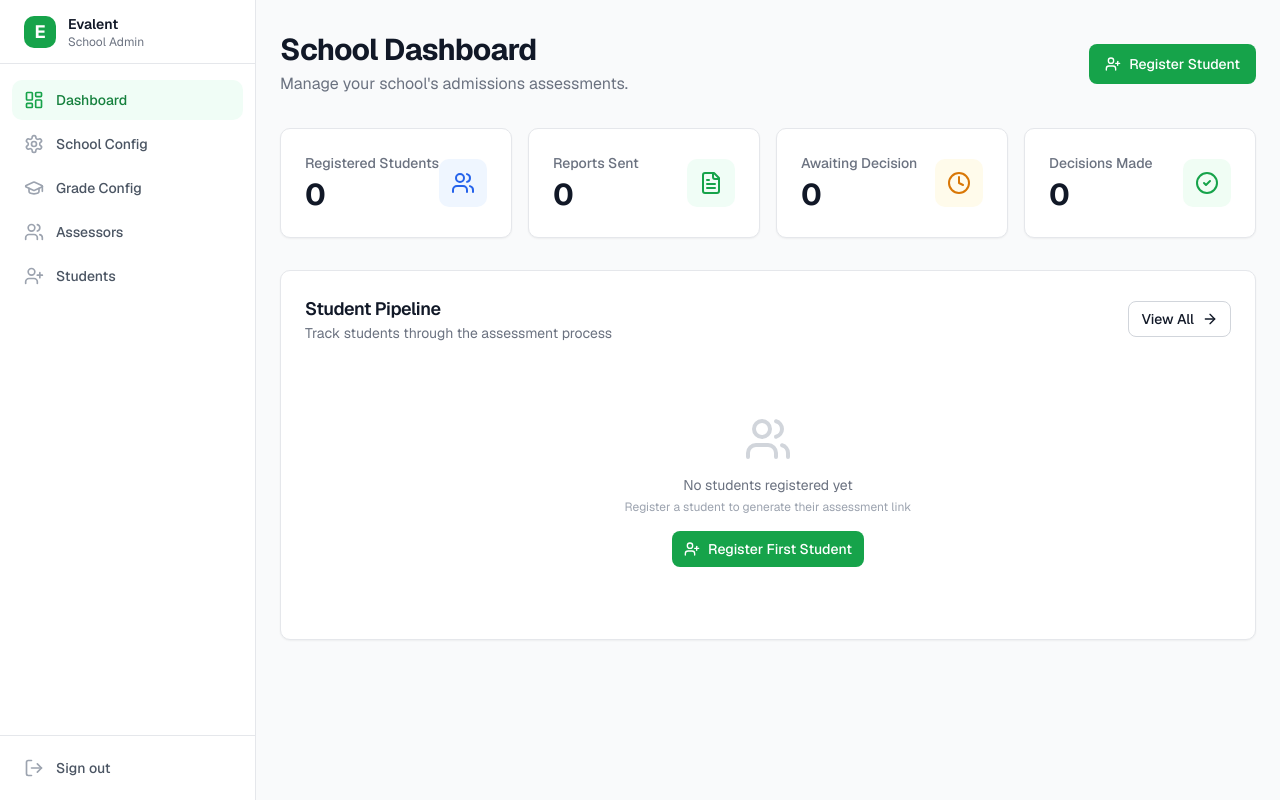
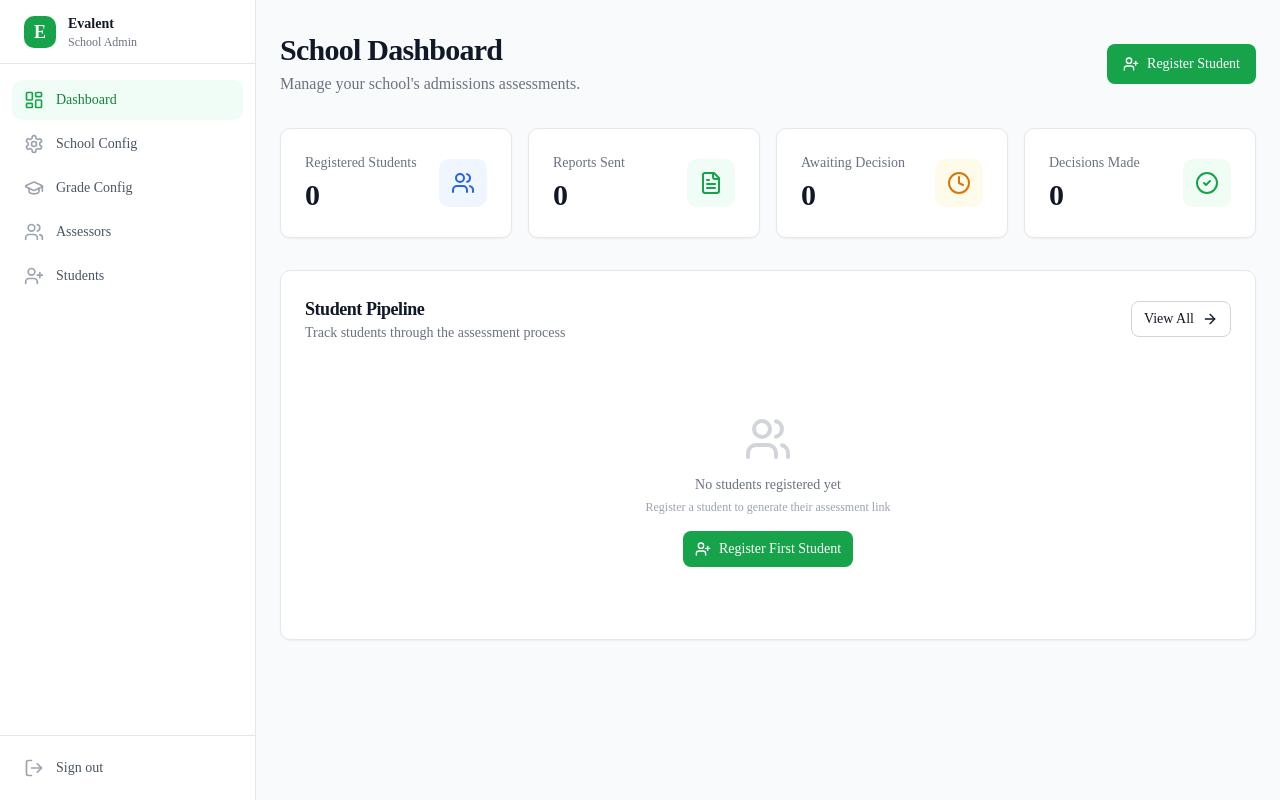
Before and after one commit to wigsbury-ui/evalent.io, a Next.js app: page /school in a window 1280 px wide. Built offline with nearby package versions, Linux system fonts and the light colour scheme; no server answers.

Commit message:
fix: correct broken JSX closing tags in layout.tsx

```diff
--- a/src/app/layout.tsx
+++ b/src/app/layout.tsx
@@ -1,7 +1,9 @@
 import type { Metadata } from "next";
-import { GeistSans } from "geist/font/sans";
-import { GeistMono } from "geist/font/mono";
+import { Inter, JetBrains_Mono } from "next/font/google";
 import "./globals.css";
+
+const inter = Inter({ subsets: ["latin"], variable: "--font-sans" });
+const jetbrainsMono = JetBrains_Mono({ subsets: ["latin"], variable: "--font-mono" });
 
 export const metadata: Metadata = {
   title: {
@@ -21,7 +23,7 @@ export default function RootLayout({
   children: React.ReactNode;
 }) {
   return (
-    <html lang="en" className={`${GeistSans.variable} ${GeistMono.variable}`}>
+    <html lang="en" className={`${inter.variable} ${jetbrainsMono.variable}`}>
       <body className="min-h-screen font-sans">{children}</body>
     </html>
   );
```
